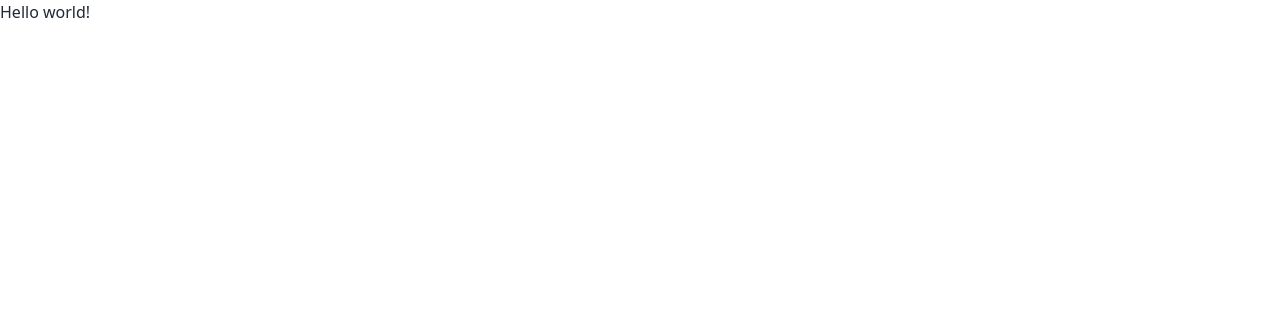
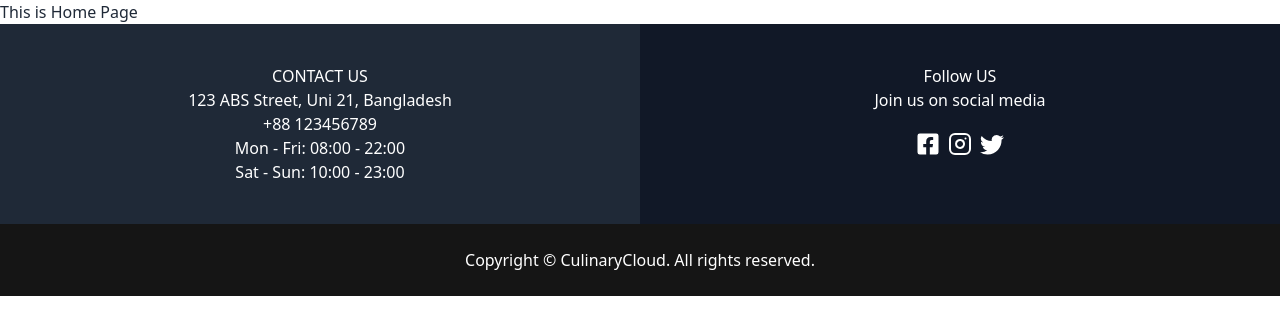
Before and after one commit to MdBulbulAhmedTutul/resturent-boos-client-side, a React (Vite) app: page / in a window 1280 px wide. Shown: the top 334 px of the page. Built offline with nearby package versions, Linux system fonts and the light colour scheme.

Commit message:
added the footer

```diff
--- a/package.json
+++ b/package.json
@@ -14,6 +14,7 @@
     "match-sorter": "^6.3.1",
     "react": "^18.2.0",
     "react-dom": "^18.2.0",
+    "react-icons": "^4.11.0",
     "react-router-dom": "^6.18.0",
     "sort-by": "^1.2.0"
   },
--- /dev/null
+++ b/src/component/Footer/Footer.jsx
@@ -0,0 +1,32 @@
+import { FaFacebookSquare } from 'react-icons/fa';
+import { FiInstagram } from 'react-icons/fi';
+import { BsTwitter } from 'react-icons/bs';
+const Footer = () => {
+    return (
+        <footer>
+            <div className="flex items-center flex-col md:flex-row justify-evenly">
+                <div className="bg-[#1F2937] text-white w-full h-[200px] text-center py-10">
+                    <h2>CONTACT US</h2>
+                    <p>123 ABS Street, Uni 21, Bangladesh</p>
+                    <p>+88 123456789</p>
+                    <p>Mon - Fri: 08:00 - 22:00</p>
+                    <p>Sat - Sun: 10:00 - 23:00</p>
+                </div>
+                <div className="bg-[#111827] text-white w-full h-[200px] text-center py-10">
+                    <h2>Follow US</h2>
+                    <p>Join us on social media</p>
+                    <div className='flex items-center justify-center mt-5'>
+                        <a href=""><FaFacebookSquare className='text-2xl'></FaFacebookSquare></a>
+                        <a href=""><FiInstagram className='text-2xl ml-2'></FiInstagram></a>
+                        <a href=""><BsTwitter className='text-2xl ml-2'></BsTwitter></a>
+                    </div>
+                </div>
+            </div>
+            <div className="bg-[#151515] text-white text-center py-6">
+                <h2>Copyright © CulinaryCloud. All rights reserved.</h2>
+            </div>
+        </footer>
+    );
+};
+
+export default Footer;
--- /dev/null
+++ b/src/component/Home/Home.jsx
@@ -0,0 +1,9 @@
+const Home = () => {
+    return (
+        <div>
+            <h2>This is Home Page</h2>
+        </div>
+    );
+};
+
+export default Home;
--- /dev/null
+++ b/src/component/Root/Root.jsx
@@ -0,0 +1,13 @@
+import { Outlet } from "react-router-dom";
+import Footer from "../Footer/Footer";
+
+const Root = () => {
+    return (
+        <div>
+            <Outlet></Outlet>
+            <Footer></Footer>
+        </div>
+    );
+};
+
+export default Root;
```
Also changed, not shown: src/main.jsx (+9 -1 lines), 1 other file (tests, documents, lock files or other folders).
